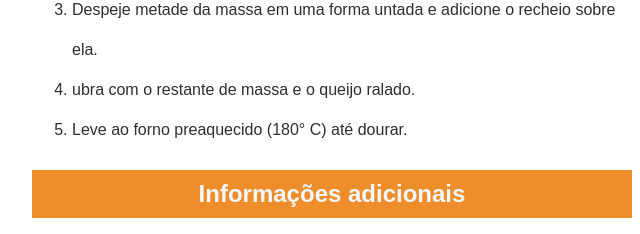
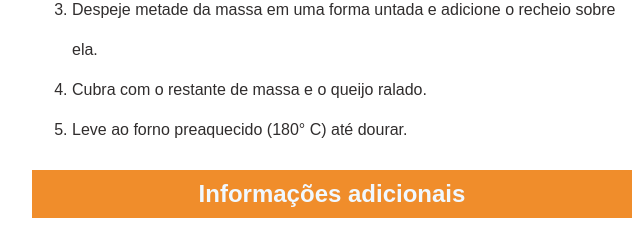
Before and after one commit to GeovannaApNunes/Receita-de-Torta-de-Frango, a plain HTML site: page Torta de Frango/index.html in a window 1280 px wide. Shown: the part 1744-1978 px from the top of the page, 308-948 px from the left. Drawn offline with Linux system fonts and the light colour scheme.

Commit message:
index.html

```diff
--- a/Torta de Frango/index.html
+++ b/Torta de Frango/index.html
@@ -55,7 +55,7 @@
             <li>Bata o leite, o óleo e os ovos no liquidificador em velocidade baixa.</li>
             <li>Acrescente aos poucos a farinha, o sal e o fermento.</li>
             <li>Despeje metade da massa em uma forma untada e adicione o recheio sobre ela.</li>
-            <li>ubra com o restante de massa e o queijo ralado.</li>
+            <li>Cubra com o restante de massa e o queijo ralado.</li>
             <li>Leve ao forno preaquecido (180° C) até dourar.</li>
            </ol>
 
```
